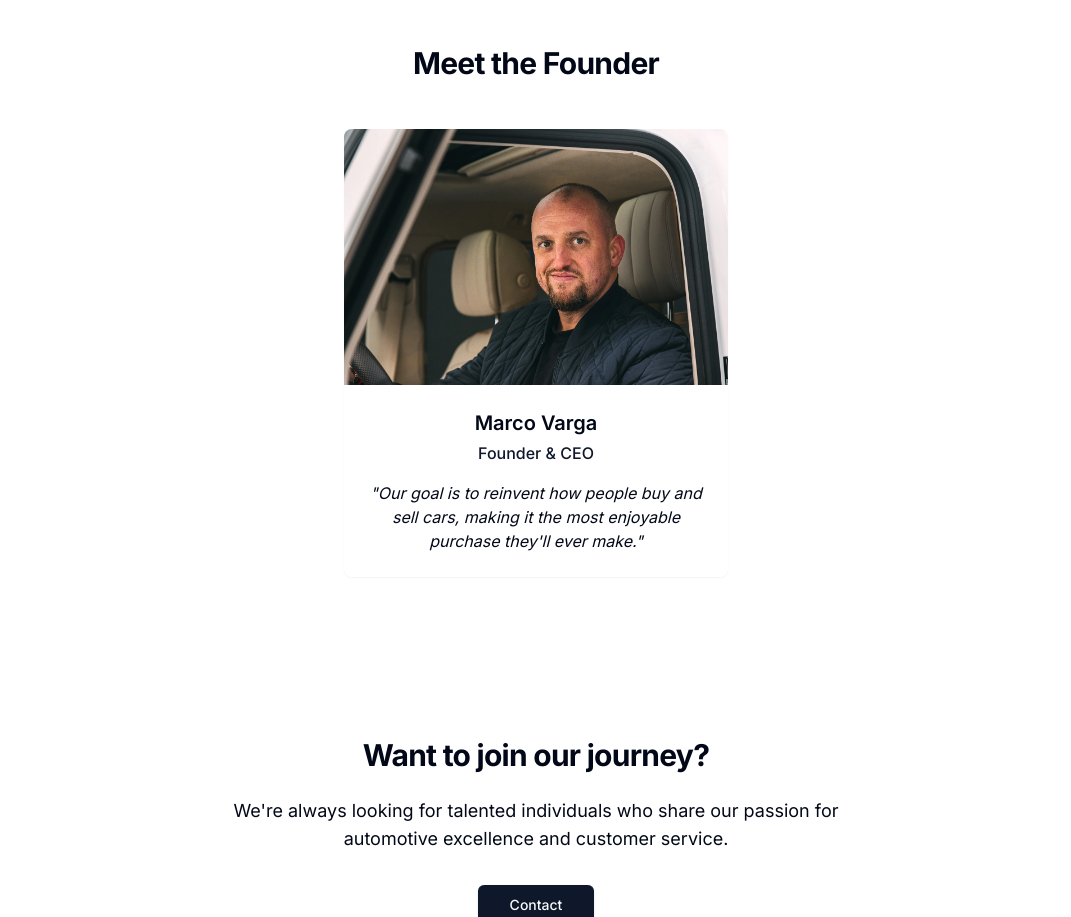
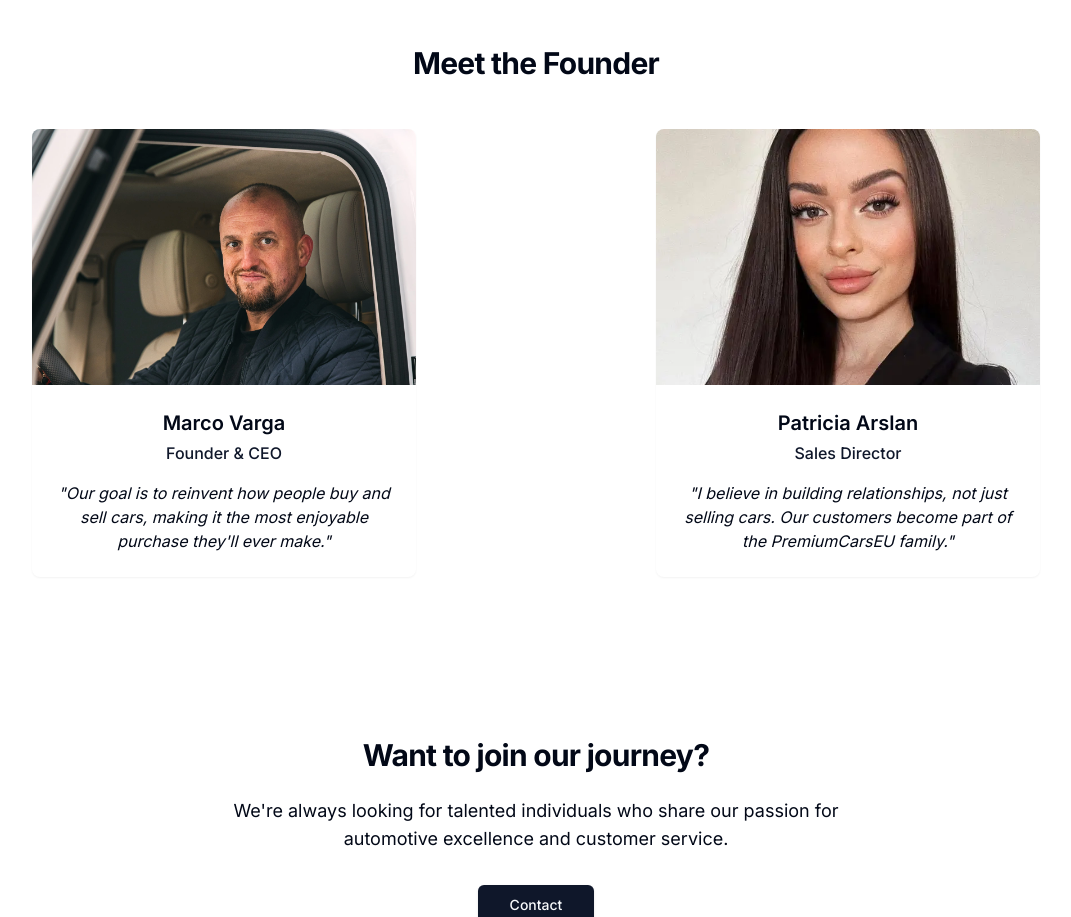
Before and after one commit to JBombar/PremiumCarsEU, a Next.js app: page /about in a window 1280 px wide. Shown: the part 1660-2577 px from the top of the page, without its empty margins (104-1175 px from the left). Built offline with nearby package versions, Linux system fonts and the light colour scheme; no server answers.

Commit message:
added photo sales, next commit

```diff
--- a/messages/de.json
+++ b/messages/de.json
@@ -309,8 +309,8 @@
                 "quote": "\"Unser Ziel ist es, die Art und Weise, wie Menschen Autos kaufen und verkaufen, neu zu erfinden und es zum angenehmsten Kauf zu machen, den sie je tätigen werden.\""
             },
             "member2": {
-                "imageAlt": "Sarah Mueller",
-                "name": "Sarah Mueller",
+                "imageAlt": "Patricia Arslan",
+                "name": "Patricia Arslan",
                 "title": "Verkaufsdirektorin",
                 "quote": "\"Ich glaube daran, Beziehungen aufzubauen, nicht nur Autos zu verkaufen. Unsere Kunden werden Teil der PremiumCarsEU-Familie.\""
             },
--- a/messages/en.json
+++ b/messages/en.json
@@ -308,8 +308,8 @@
                 "quote": "\"Our goal is to reinvent how people buy and sell cars, making it the most enjoyable purchase they'll ever make.\""
             },
             "member2": {
-                "imageAlt": "Sarah Mueller",
-                "name": "Sarah Mueller",
+                "imageAlt": "Patricia Arslan",
+                "name": "Patricia Arslan",
                 "title": "Sales Director",
                 "quote": "\"I believe in building relationships, not just selling cars. Our customers become part of the PremiumCarsEU family.\""
             },
--- a/messages/fr.json
+++ b/messages/fr.json
@@ -309,8 +309,8 @@
                 "quote": "\"Notre objectif est de réinventer la façon dont les gens achètent et vendent des voitures, en en faisant l'achat le plus agréable qu'ils aient jamais fait.\""
             },
             "member2": {
-                "imageAlt": "Sarah Mueller",
-                "name": "Sarah Mueller",
+                "imageAlt": "Patricia Arslan",
+                "name": "Patricia Arslan",
                 "title": "Directrice des ventes",
                 "quote": "\"Je crois en la construction de relations, pas seulement en la vente de voitures. Nos clients font partie de la famille PremiumCarsEU.\""
             },
--- a/messages/hu.json
+++ b/messages/hu.json
@@ -309,8 +309,8 @@
                 "quote": "\"Célunk, hogy újraértelmezzük, hogyan vásárolnak és adnak el autót az emberek, és hogy ez legyen a legélvezetesebb vásárlás, amit valaha is tettek.\""
             },
             "member2": {
-                "imageAlt": "Sarah Mueller",
-                "name": "Sarah Mueller",
+                "imageAlt": "Patricia Arslan",
+                "name": "Patricia Arslan",
                 "title": "Értékesítési igazgató",
                 "quote": "\"Hiszek a kapcsolatépítésben, nem csak az autóeladásban. Ügyfeleink a PremiumCarsEU család részévé válnak.\""
             },
--- a/messages/it.json
+++ b/messages/it.json
@@ -309,8 +309,8 @@
                 "quote": "\"Il nostro obiettivo è reinventare il modo in cui le persone acquistano e vendono auto, rendendolo l'acquisto più piacevole che abbiano mai fatto.\""
             },
             "member2": {
-                "imageAlt": "Sarah Mueller",
-                "name": "Sarah Mueller",
+                "imageAlt": "Patricia Arslan",
+                "name": "Patricia Arslan",
                 "title": "Direttrice Vendite",
                 "quote": "\"Credo nella costruzione di relazioni, non solo nella vendita di auto. I nostri clienti diventano parte della famiglia PremiumCarsEU.\""
             },
--- a/messages/pl.json
+++ b/messages/pl.json
@@ -309,8 +309,8 @@
                 "quote": "\"Naszym celem jest zrewolucjonizowanie sposobu, w jaki ludzie kupują i sprzedają samochody, czyniąc to najprzyjemniejszym zakupem, jakiego kiedykolwiek dokonają.\""
             },
             "member2": {
-                "imageAlt": "Sarah Mueller",
-                "name": "Sarah Mueller",
+                "imageAlt": "Patricia Arslan",
+                "name": "Patricia Arslan",
                 "title": "Dyrektor Sprzedaży",
                 "quote": "\"Wierzę w budowanie relacji, a nie tylko sprzedaż samochodów. Nasi klienci stają się częścią rodziny PremiumCarsEU.\""
             },
--- a/messages/sk.json
+++ b/messages/sk.json
@@ -309,8 +309,8 @@
                 "quote": "\"Naším cieľom je znovuobjaviť spôsob, akým ľudia kupujú a predávajú autá, a urobiť z toho najpríjemnejší nákup, aký kedy urobili.\""
             },
             "member2": {
-                "imageAlt": "Sarah Mueller",
-                "name": "Sarah Mueller",
+                "imageAlt": "Patricia Arslan",
+                "name": "Patricia Arslan",
                 "title": "Obchodná Riaditeľka",
                 "quote": "\"Verím v budovanie vzťahov, nielen v predaj áut. Naši zákazníci sa stávajú súčasťou rodiny PremiumCarsEU.\""
             },
--- a/src/app/about/page.tsx
+++ b/src/app/about/page.tsx
@@ -26,14 +26,18 @@ export default async function AboutPage() {
     customerFirst: <Heart className="h-8 w-8 text-primary" />,
   };
 
-  // --- Define ONLY the founder key for the team section ---
-  const founderKey = 'member1';
+  // --- Define BOTH team members instead of just the founder ---
+  const memberKeys = ['member1', 'member2']; // member1 = founder, member2 = head of sales
+
+  // --- Map member keys to their specific image paths ---
+  const memberImages = {
+    member1: "/images/team/founder.webp",
+    member2: "/images/team/Patricia.webp"
+  };
 
   // --- Image Paths (Assumed locations within your /public folder) ---
   const heroImagePath = "/images/about/hero-background.jpg"; // Formerly aston.jpg
   const storyImagePath = "/images/about/our-story.jpg";
-  // Assumes founder image is named after the key 'member1'
-  const founderImagePath = "/images/team/member1.webp"; // Formerly founder.webp
   // -------------------------------------------------------------------
 
   return (
@@ -104,31 +108,34 @@ export default async function AboutPage() {
         </div>
       </section>
 
-      {/* Meet the Team (Founder Only - Centered) */}
+      {/* Meet the Team (Two Members in Grid) */}
       <section className="py-20 bg-background">
         <div className="container max-w-7xl mx-auto px-6 sm:px-8">
           <h2 className="text-3xl font-bold tracking-tight mb-12 text-center">
             {t('team.title')}
           </h2>
-          {/* Centering container for the single card */}
-          <div className="flex justify-center">
-            <div className="w-full max-w-sm bg-white rounded-lg overflow-hidden shadow-sm"> {/* Added max-width for better presentation */}
+          {/* Team members grid - 1 column on mobile, 2 columns on larger screens */}
+          <div className="grid grid-cols-1 md:grid-cols-2 gap-8 justify-items-center">
+            {memberKeys.map((memberKey) => (
+              <div key={memberKey} className="w-full max-w-sm bg-white rounded-lg overflow-hidden shadow-sm">
                 <div className="h-64 bg-muted relative">
-                {/* Founder Image ('member1') - No Cropping */}
                   <Image
-                  src="/images/team/founder.webp" // Path relative to /public
-                  alt={t(`team.${founderKey}.imageAlt`)} // Use the specific founder key
+                    src={memberImages[memberKey as keyof typeof memberImages]}
+                    alt={t(`team.${memberKey}.imageAlt`)}
                     fill
-                  className="object-cover" // Use contain to avoid cropping
-                  sizes="(max-width: 640px) 100vw, 384px" // Adjusted sizes for max-w-sm
+                    className={memberKey === 'member2'
+                      ? "object-cover object-[center_top]" // Adjust positioning for Patricia's photo
+                      : "object-cover"}
+                    sizes="(max-width: 640px) 100vw, 384px"
                   />
                 </div>
-              <div className="p-6 text-center"> {/* Centered text */}
-                <h3 className="text-xl font-semibold mb-1">{t(`team.${founderKey}.name`)}</h3>
-                <p className="text-primary font-medium mb-4">{t(`team.${founderKey}.title`)}</p>
-                <p className="text-muted-foreground italic">{t(`team.${founderKey}.quote`)}</p>
+                <div className="p-6 text-center">
+                  <h3 className="text-xl font-semibold mb-1">{t(`team.${memberKey}.name`)}</h3>
+                  <p className="text-primary font-medium mb-4">{t(`team.${memberKey}.title`)}</p>
+                  <p className="text-muted-foreground italic">{t(`team.${memberKey}.quote`)}</p>
                 </div>
               </div>
+            ))}
           </div>
         </div>
       </section>
```
Also changed, not shown: public/images/team/Patricia.webp (added). Lines whose indentation alone changed are shown as unchanged.
